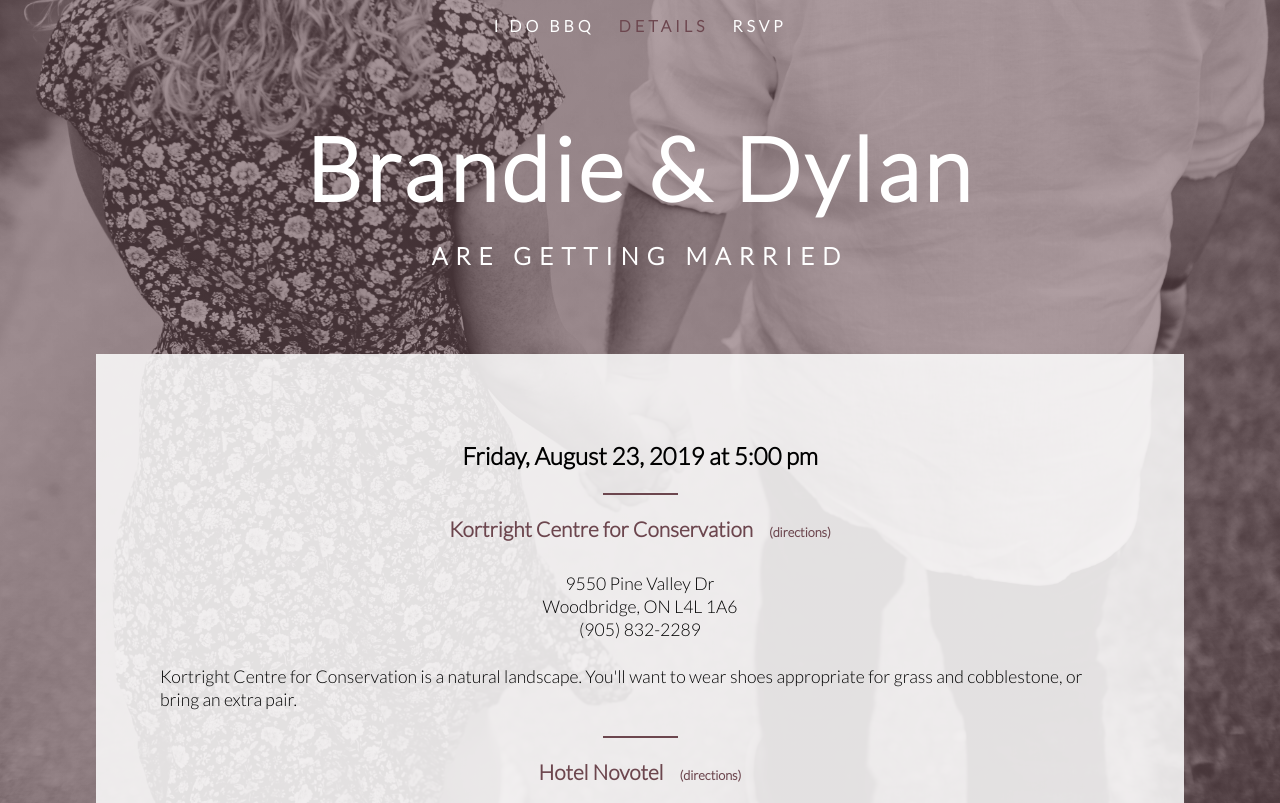
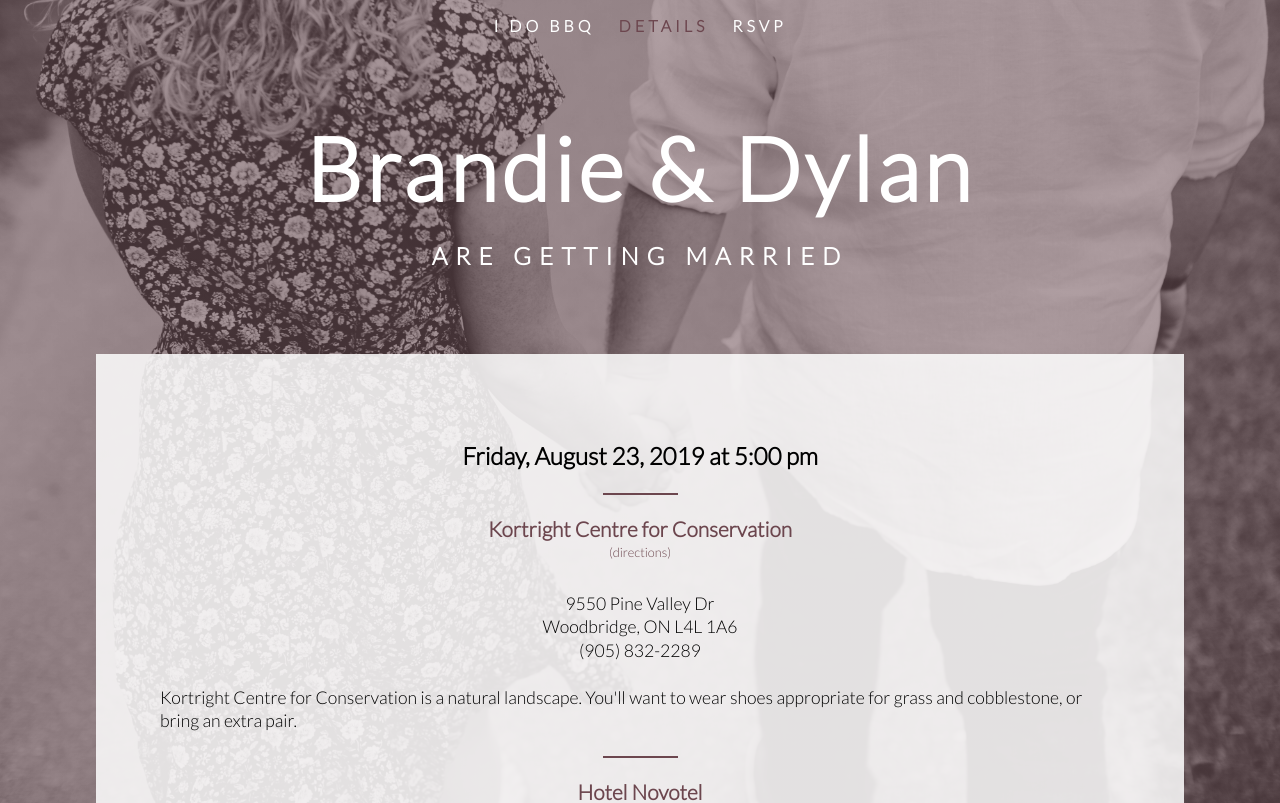
Before and after one commit to ksykes/bd-wedding, a React (Create React App) app: page /details in a window 1280 px wide. Shown: the top 803 px of the page. Built offline with nearby package versions, Linux system fonts and the light colour scheme.

Commit message:
update details layout

```diff
--- a/src/App.css
+++ b/src/App.css
@@ -33,7 +33,8 @@ div#root section {
     line-height: 1.45rem;
 }
 
-span.mice {
+span.mice,
+p.mice {
     font-size: 0.8rem;
     margin-left: 0.75rem;
 }
@@ -126,6 +127,7 @@ section.details h4 {
     font-weight: bold;
     font-size:  1.3rem;
     line-height: 1.5rem;
+    margin: 1.75rem 0 0;
 }
 
 section.details div {
@@ -144,9 +146,14 @@ section.details h4::before {
     margin: 0 auto;
 }
 
-section.details h4 a {
+section.details h4 a,
+section.details .mice a {
     color: rgb(108, 70, 78);
     text-decoration: none;
+}
+
+section.details p.mice {
+    margin: 0 0 1.75rem;
 }
 
 section.details p.body {
--- a/src/components/Details.js
+++ b/src/components/Details.js
@@ -6,7 +6,8 @@ class Details extends Component {
             <section className="details">
                 <h3>Friday, August 23, 2019 at 5:00 pm</h3>
                 <div className="venue">
-                    <h4><a href="https://kortright.org/">Kortright Centre for Conservation</a> <span className="mice"><a href="https://www.google.com/maps/place/Kortright+Centre+for+Conservation/@43.830512,-79.589977,15z/data=!4m2!3m1!1s0x0:0xf79ddf278ea21a3b?sa=X&ved=2ahUKEwjunPK-hJTiAhWyzlkKHZUMAwcQ_BIwEnoECAkQCA">(directions)</a></span></h4>
+                    <h4><a href="https://kortright.org/">Kortright Centre for Conservation</a></h4>
+                    <p className="mice"><a href="https://www.google.com/maps/place/Kortright+Centre+for+Conservation/@43.830512,-79.589977,15z/data=!4m2!3m1!1s0x0:0xf79ddf278ea21a3b?sa=X&ved=2ahUKEwjunPK-hJTiAhWyzlkKHZUMAwcQ_BIwEnoECAkQCA">(directions)</a></p>
                     <p>9550 Pine Valley Dr</p>
                     <p>Woodbridge, ON L4L 1A6</p>
                     <p>(905) 832-2289</p>
@@ -14,7 +15,8 @@ class Details extends Component {
                     <p className="body">Kortright Centre for Conservation is a natural landscape. You'll want to wear shoes appropriate for grass and cobblestone, or bring an extra pair.</p>
                 </div>
                 <div className="hotel">
-                    <h4><a href="https://www.accorhotels.com/gb/hotel-7157-novotel-toronto-vaughan/index.shtml">Hotel Novotel</a> <span className="mice"><a href="https://www.google.com/maps/place/Hotel+Novotel+Toronto+Vaughan/@43.8212885,-79.540632,17z/data=!3m1!4b1!4m5!3m4!1s0x882b2f6b3da807b9:0xdbe22d9fce86790f!8m2!3d43.8212885!4d-79.5384433">(directions)</a></span></h4>
+                    <h4><a href="https://www.accorhotels.com/gb/hotel-7157-novotel-toronto-vaughan/index.shtml">Hotel Novotel</a></h4>
+                    <p className="mice"><a href="https://www.google.com/maps/place/Hotel+Novotel+Toronto+Vaughan/@43.8212885,-79.540632,17z/data=!3m1!4b1!4m5!3m4!1s0x882b2f6b3da807b9:0xdbe22d9fce86790f!8m2!3d43.8212885!4d-79.5384433">(directions)</a></p>
                     <p>200 Bass Pro Mills Dr</p>
                     <p>Concord, ON L4L 1A6</p>
                     <p>(905) 660-0212</p>
```
